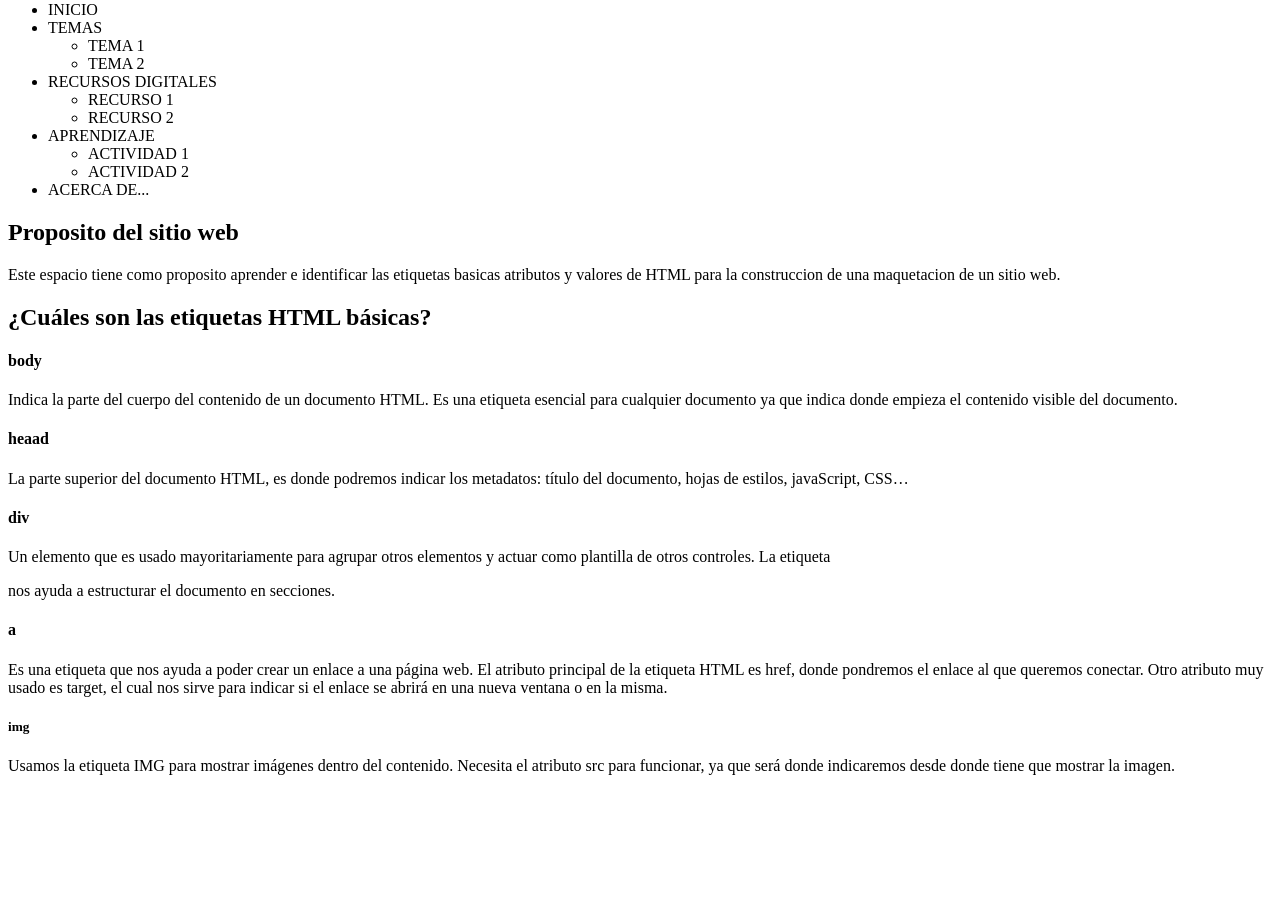
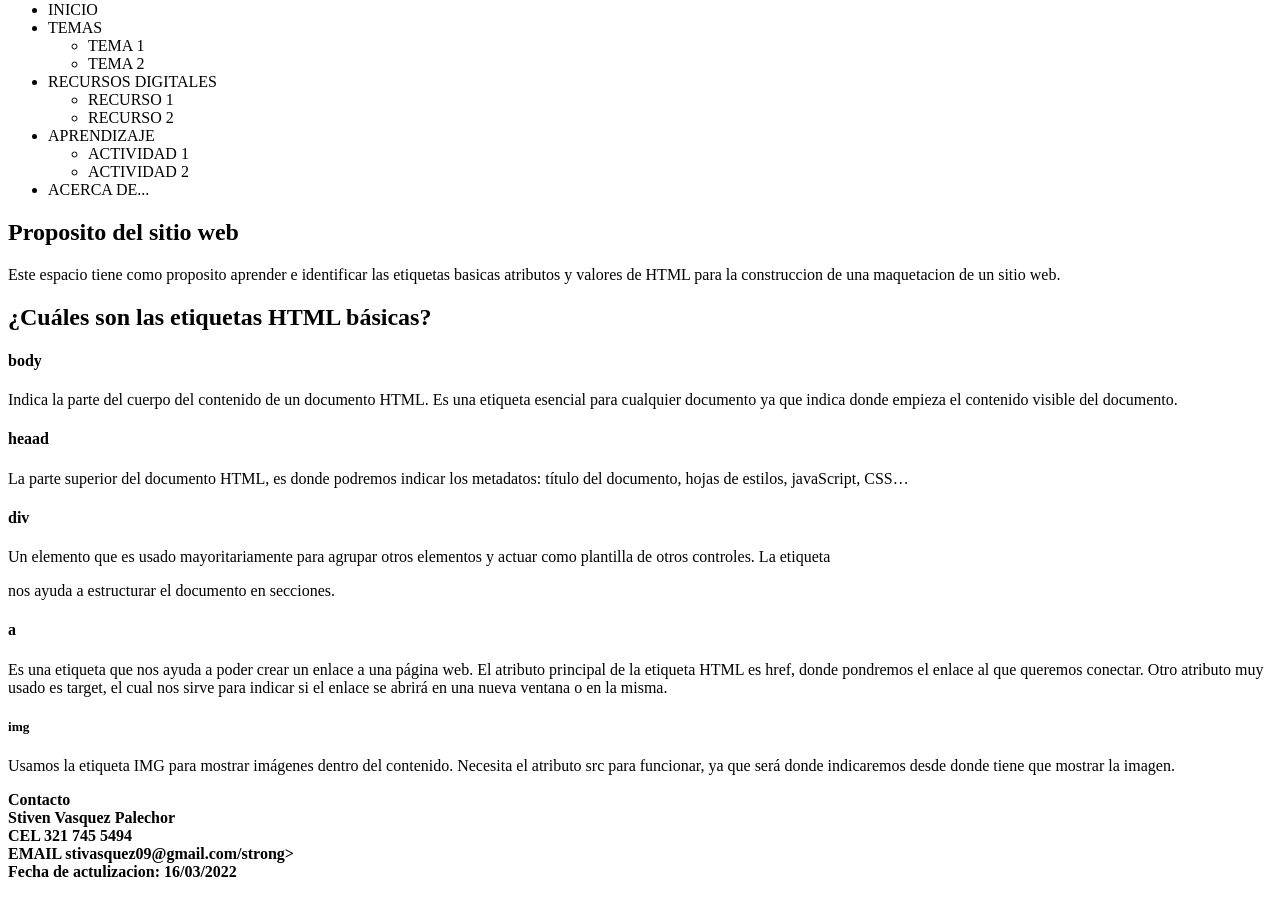
Before and after one commit to stivasquez09/DSW-StivenVasquez, a plain HTML site: page DSW-FASE1/DSW-FASE2/desing.html in a window 1280 px wide. Shown: the part 79-976 px from the top of the page. Before the commit the page ends 870 px from the top, so only its background shows below. Drawn offline with Linux system fonts and the light colour scheme.

Commit message:
foote
datos personales

```diff
--- a/DSW-FASE1/DSW-FASE2/desing.html
+++ b/DSW-FASE1/DSW-FASE2/desing.html
@@ -52,5 +52,14 @@
         <p>Usamos la etiqueta IMG para mostrar imágenes dentro del contenido. Necesita el atributo src para funcionar, ya que será donde indicaremos desde donde tiene que mostrar la imagen.</p>
 
     </article>
+    <footer>
+        <p>
+          <strong >Contacto </strong> <br />
+          <strong> Stiven Vasquez Palechor </strong> <br />
+          <strong>CEL 321 745 5494</strong> <br />
+          <strong>EMAIL stivasquez09@gmail.com/strong> <br />
+          <strong>Fecha de actulizacion: 16/03/2022</strong>
+        </p>
+      </footer>
 </body>
 </html>
```
